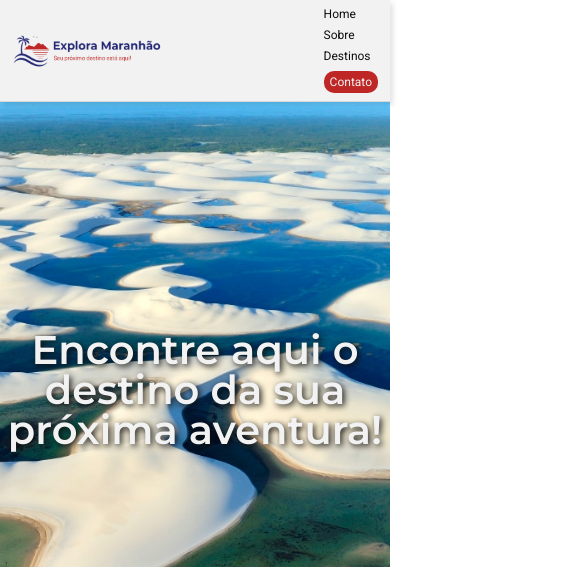
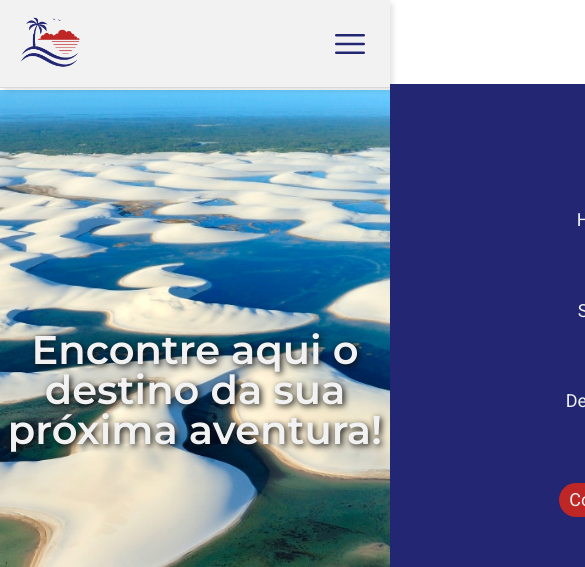
Before and after one commit to kauanguilhermesantos/desafio-v-explora-maranhao, a React (Create React App) app in the folder frontend/src/: page / in a window 390 px wide. Shown: the top 567 px of the page, 585 px wide, since content can reach past the window. Built offline with nearby package versions, Linux system fonts and the light colour scheme.

Commit message:
adicionando responsividade para a navbar

```diff
--- a/frontend/src/components/Header/Header.jsx
+++ b/frontend/src/components/Header/Header.jsx
@@ -1,20 +1,57 @@
 import React from 'react';
 import logoComTexto from '../../assets/logo/logo-com-texto-explora-maranhao.png';
+import logoSemTexto from '../../assets/logo/logo-sem-texto-explora-maranhao.png';
 import '../Reset/reset.css';
 import './header.css';
 import './hover.css';
+import { HiBars3 } from "react-icons/hi2";
+import { RiCloseLargeFill } from "react-icons/ri";
 
 import { Link } from "react-router-dom";
 
 export class Header extends React.Component {
+    constructor(props) {
+        super(props);
+        this.state = {
+            isMobile: window.innerWidth <= 834,
+            isTablet: window.innerWidth <= 480,
+            menuAtivo: false
+        };
+    }
+
+    atualizaTamanho = () => {
+        this.setState({
+            isMobile: window.innerWidth <= 834,
+            isTablet: window.innerWidth <= 480
+        });
+    };
+
+    ativaMenu = () => {
+        this.setState(estadoAntes => ({
+            menuAtivo: !estadoAntes.menuAtivo
+        }));
+    }
+
+    componentDidMount() {
+        window.addEventListener('resize', this.atualizaTamanho);
+    }
+
+    componentWillUnmount() {
+        window.removeEventListener('resize', this.atualizaTamanho);
+    }
     render () {
+        const { isMobile, menuAtivo, isTablet } = this.state;
         return (
             <header>
                 <nav className="barraDeNavegacao">
-                        <Link to="/"><img src={logoComTexto}
-                                alt="Logo do Explora Maranhão" className="logoComTexto"/></Link>
+                        <Link to="/"><img src={isMobile ? logoSemTexto : logoComTexto} alt="Logo do Explora Maranhão" className="logoComTexto"/></Link>
                         {/* <a href="index.html"></a> */}
-                        <ul className="navMenu">
+                        {isTablet && (
+                            <button className={`menuToggle ${menuAtivo ? 'roda' : ''}`} onClick={this.ativaMenu}>
+                                {menuAtivo ? <RiCloseLargeFill /> : <HiBars3 />}
+                            </button>
+                        )}
+                        <ul className={`navMenu ${menuAtivo ? 'ativo' : ''}`}>
                             <li className="listaMenu"><Link className="botoesDoMenu" to="/">Home</Link></li>
                             {/* <li ><a href="index.html" >Home</a></li> */}
                             <li className="listaMenu"><Link className="botoesDoMenu" to="/sobre">Sobre</Link></li>
--- a/frontend/src/components/Header/header.css
+++ b/frontend/src/components/Header/header.css
@@ -18,6 +18,7 @@ html {
 }
 
 .barraDeNavegacao {
+    /* border: 1px solid red; */
     width: 100%;
     background-color: var(--cor-branca);
     display: flex;
@@ -57,113 +58,73 @@ html {
     border-radius: 2rem;
 }
 
-/* Telas grandes (4K) */
-@media (min-width: 2560px) {
-    :root {
-        font-size: 75%; /* Aumenta a base do tamanho da fonte */
+button.menuToggle {
+    /* border: 1px solid red; */
+    padding: 1rem 0 0 0;
+}
+
+.menuToggle {
+    /* border: 1px solid red; */
+    display: flex;
+    align-items: center;
+    font-size: 4rem;
+    color: var(--cor-azul-primaria);
+    background: none;
+    /* border: none; */
+    cursor: pointer;
+}
+
+.menuToggle svg:hover {
+    color: var(--cor-vermelha-primaria);
+    transition: 0.4s ease-in-out;
+}
+
+@media (max-width: 834px) {
+    .logoComTexto {
+        width: 6rem;
+        margin: 1.2rem 0;
+    }
+}
+
+@media (max-width: 480px) {
+    body {
+        overflow-x: hidden;
     }
 
     .barraDeNavegacao {
-        padding: 0.8rem 16rem;
-    }
-
-    .logoComTexto {
-        width: 40rem;
+        padding: 0.4rem 2rem 0.4rem 2rem;
     }
 
     .navMenu {
-        font-size: 2rem;
-        gap: 2rem;
+        /* border: 1px solid red; */
+        /* display: none; */
+        position: absolute;
+        top: 10vh;
+        right: 0;
+        width: 50vh;
+        height: 90vh;
+        background-color: var(--cor-azul-primaria);
+        color: var(--cor-branca);
+        flex-direction: column;
+        align-items: center;
+        justify-content: space-around;
+        /* gap: 1rem; */
+        padding: 10rem 0 30rem;
+        transform: translateX(100%);
+        transition: transform 0.3s ease-in;
     }
 
-    .botaoContato {
-        padding: 1rem 1.2rem;
+    .navMenu.ativo {
+        transform: translateX(0);
+    }
+
+    .menuToggle {
+        display: block;
+        cursor: pointer;
+        transition: transform 0.3s ease-in-out;
+    }
+
+    .menuToggle.roda {
+        transform: rotate(90deg);
     }
 }
-
-/* Notebooks */
-@media (max-width: 1440px) {
-    .barraDeNavegacao {
-        padding: 0.4rem 6rem;
-    }
-
-    .logoComTexto {
-        width: 25rem;
-    }
-
-    .navMenu {
-        font-size: 1.6rem;
-        gap: 1.2rem;
-    }
-
-    .botaoContato {
-        padding: 0.6rem 0.8rem;
-    }
-}
-
-/* Tablets */
-@media (max-width: 992px) {
-    .barraDeNavegacao {
-        padding: 0.4rem 4rem;
-    }
-
-    .logoComTexto {
-        width: 20rem;
-    }
-
-    .navMenu {
-        font-size: 1.4rem;
-        gap: 1rem;
-    }
-
-    .botaoContato {
-        padding: 0.6rem 0.8rem;
-    }
-}
-
-/* Celulares */
-@media (max-width: 768px) {
-    .barraDeNavegacao {
-        /* flex-direction: column; */
-        /* align-items: flex-start; */
-        padding: 0.8rem 2rem;
-    }
-
-    .logoComTexto {
-        width: 18rem;
-        margin-bottom: 0.8rem;
-    }
-
-    .navMenu {
-        font-size: 1.4rem;
-        flex-direction: column;
-        align-items: flex-start;
-        gap: 0.8rem;
-    }
-
-    .botaoContato {
-        padding: 0.6rem 0.8rem;
-        border-radius: 1.5rem;
-    }
-}
-
-/* Celulares pequenos */
-@media (max-width: 576px) {
-    .barraDeNavegacao {
-        padding: 0.8rem 1.2rem;
-    }
-
-    .logoComTexto {
-        width: 15rem;
-    }
-
-    .navMenu {
-        font-size: 1.2rem;
-        gap: 0.6rem;
-    }
-
-    .botaoContato {
-        padding: 0.5rem 0.6rem;
-        border-radius: 1rem;
-    }
-}
```
